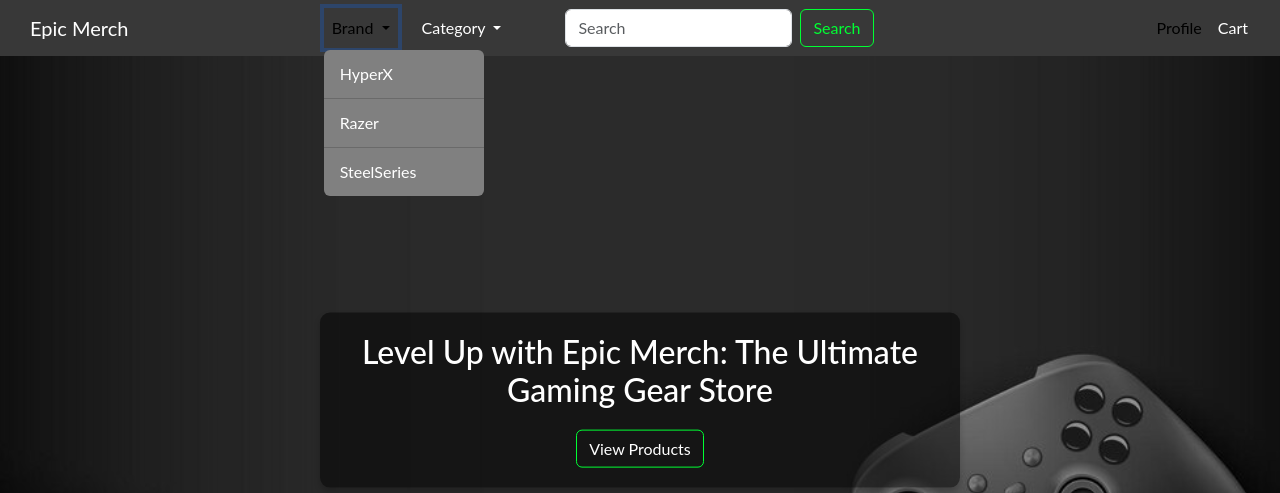
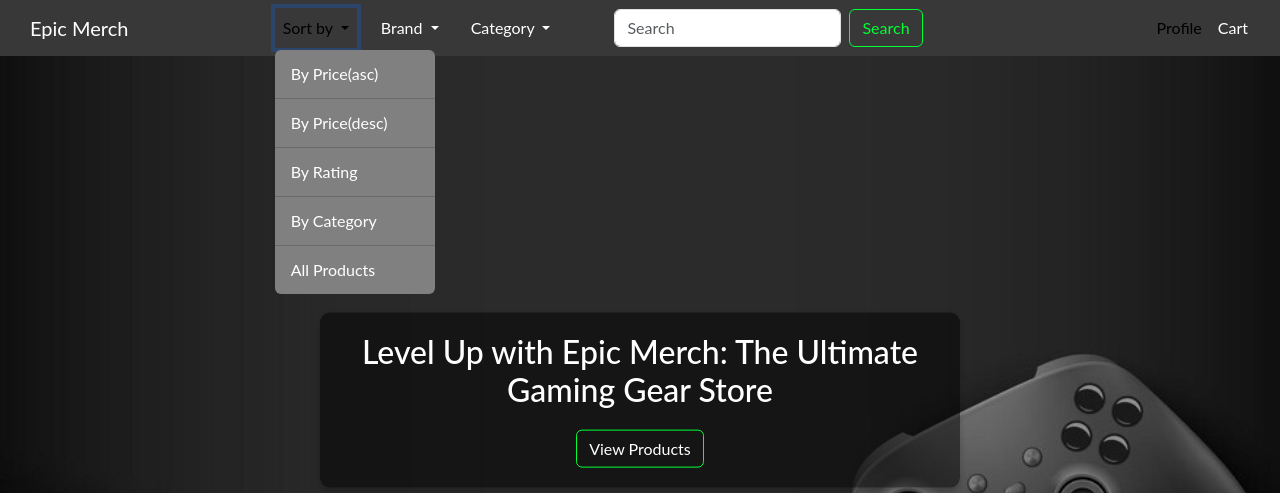
Before and after one commit to nazar0309/epic_merch, a Django app: template home/templates/home/index.html in a window 1280 px wide, after a click on "Sort by". Shown: the top 493 px of the page. Run offline with Django 3.2, Linux system fonts and the light colour scheme; the template is opened without the code that fills it, so the values that code supplies are empty.

Commit message:
Add sorting dropdown

```diff
--- a/templates/base.html
+++ b/templates/base.html
@@ -58,7 +58,22 @@
                     <div class="dropdowns-search me-auto d-flex align-items-center">
                         <div>
                             <ul class="navbar-nav me-4">
-                                <!-- First Dropdown -->
+                                <li class="nav-item dropdown me-3">
+                                    <a class="nav-link dropdown-toggle" href="#" role="button" data-bs-toggle="dropdown" aria-expanded="false">
+                                        Sort by
+                                    </a>
+                                    <ul class="dropdown-menu">
+                                        <li> <a href="{% url 'products' %}?sort=price&direction=asc" class="dropdown-item">By Price(asc)</a></li>
+                                        <li><hr class="dropdown-divider"></li>
+                                        <li> <a href="{% url 'products' %}?sort=price&direction=desc" class="dropdown-item">By Price(desc)</a></li>
+                                        <li><hr class="dropdown-divider"></li>
+                                        <li><a href="{% url 'products' %}?sort=rating&direction=desc" class="dropdown-item ">By Rating</a></li>
+                                        <li><hr class="dropdown-divider"></li>
+                                        <li><a href="{% url 'products' %}?sort=category&direction=asc" class="dropdown-item ">By Category</a></li>
+                                        <li><hr class="dropdown-divider"></li>
+                                        <a href="{% url 'products' %}" class="dropdown-item">All Products</a>
+                                    </ul>
+                                </li>
                                 <li class="nav-item dropdown me-3">
                                     <a class="nav-link dropdown-toggle" href="#" role="button" data-bs-toggle="dropdown" aria-expanded="false">
                                         Brand
@@ -71,7 +86,6 @@
                                         <li><a class="dropdown-item" href="{% url 'products' %}?brand=SteelSeries">SteelSeries</a></li>
                                     </ul>
                                 </li>
-                                <!-- Second Dropdown -->
                                 <li class="nav-item dropdown me-3">
                                     <a class="nav-link dropdown-toggle" href="#" role="button" data-bs-toggle="dropdown" aria-expanded="false">
                                         Category
```
Also changed, not shown: products/views.py (+22 -3 lines).
